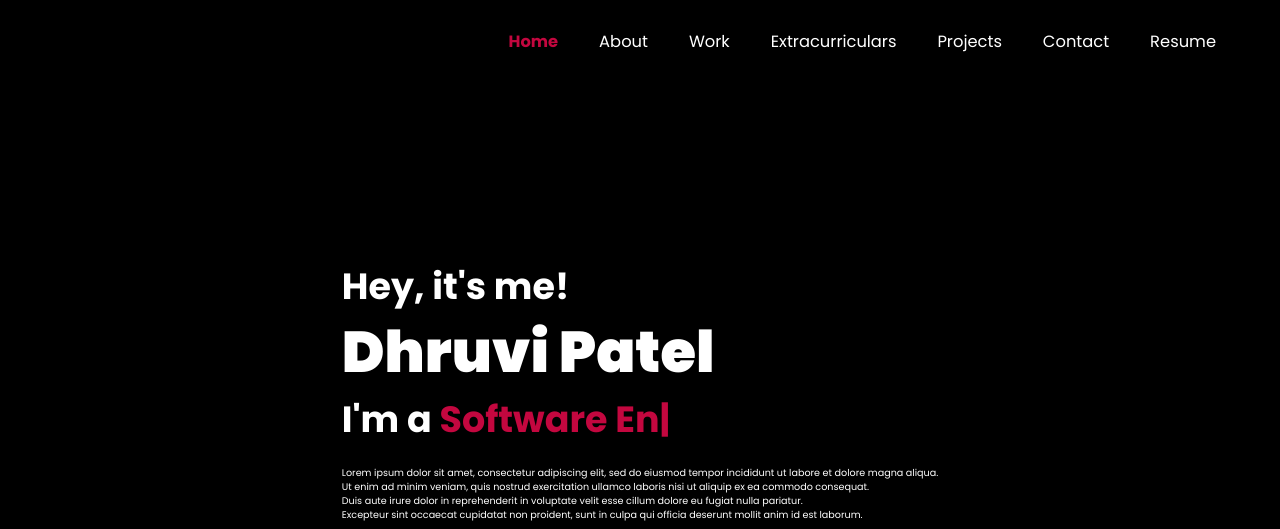
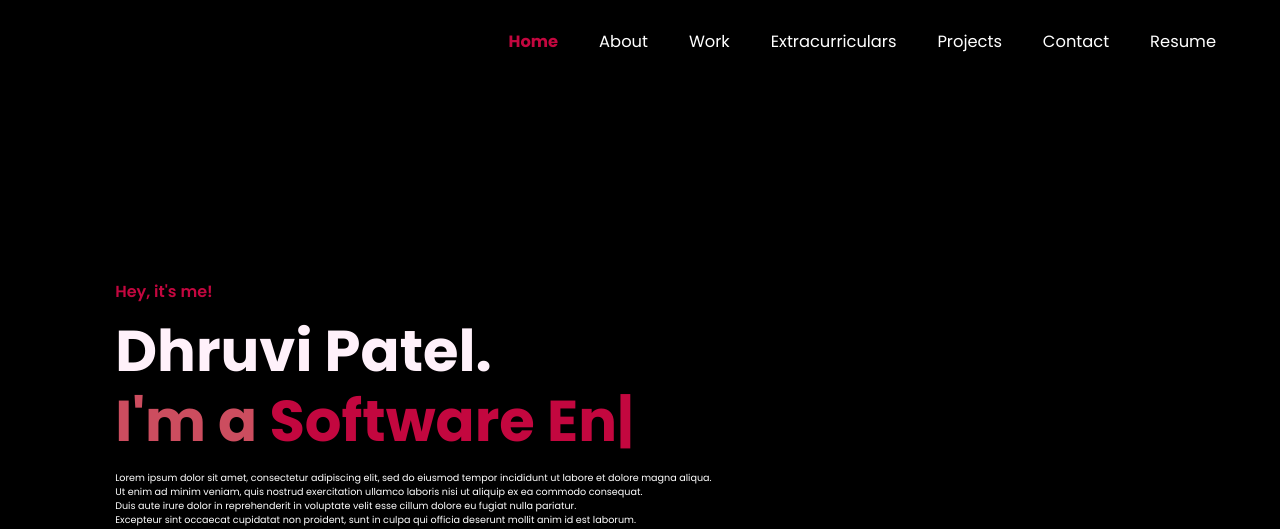
Before and after one commit to pdhruvii/PersonalPortfolio, a plain HTML site: page index.html in a window 1280 px wide. Shown: the top 529 px of the page. Drawn offline with nearby package versions, Linux system fonts and the light colour scheme.

Commit message:
Modified Home Page

```diff
--- a/css/styles.css
+++ b/css/styles.css
@@ -23,6 +23,7 @@
     --accent-colour3: #FF6077;
     --accent-colour4: #FF8295;
     --accent-colour5: #FFA4B4;
+    --pinkish-white: #FFF1FA;
 }
 
 html {
@@ -115,13 +116,42 @@ a {
 
 .home-section {
     display: flex;
-    justify-content: center;
+    justify-content: left;
     align-items: center;
+    /*background-color: green;*/
 }
 
+
+/*Hey, it's me!*/
+
+.home-content h2 {
+    font-size: medium;
+    font-weight: 600;
+    color: var(--accent-colour1);
+    line-height: 4.75;
+}
+
+
+/*Dhruvi Patel.*/
+
+.home-content h1 {
+    /*color: #c34863;*/
+    color: var(--pinkish-white);
+    /*color: #ffcccc;
+    color: #ffe1ef;*/
+    font-size: 6rem;
+    font-weight: 700;
+    line-height: 0.75;
+}
+
+
+/*I'm a...*/
+
 .home-content h3 {
-    font-size: 3.8rem;
+    color: #cc4d5f;
+    font-size: 6rem;
     font-weight: 700;
+    line-height: 1.7;
 }
 
 .home-content h3:nth-of-type(2) {
@@ -132,11 +162,15 @@ span {
     color: var(--accent-colour1);
 }
 
+
+/*ended up not using h1 for my name*/
+
+
+/*
 .home-content h1 {
-    font-size: 6rem;
-    font-weight: 1000;
-    line-height: 1.35;
-}
+    font-size: 3.8rem;
+    font-weight: 800;
+}*/
 
 .socials a {
     display: inline-flex;
--- a/index.html
+++ b/index.html
@@ -38,8 +38,10 @@
     <!-- Home Section -->
     <section class="home-section" id="home">
         <div class="home-content">
-            <h3>Hey, it's me!</h3>
-            <h1>Dhruvi Patel</h1>
+            <h2>Hey, it's me!</h2>
+            <!--<h3>Hey, it's me!</h3>-->
+            <!--<p id="intro">Hey, it's me!</p>-->
+            <h1>Dhruvi Patel.</h1>
             <!--<h3 class="name">Dhruvi Patel</h3>-->
             <h3>I'm a <span class="automated-text"></span></h3>
             <p>Lorem ipsum dolor sit amet, consectetur adipiscing elit, sed do eiusmod tempor incididunt ut labore et dolore magna aliqua.<br> Ut enim ad minim veniam, quis nostrud exercitation ullamco laboris nisi ut aliquip ex ea commodo consequat.
```
